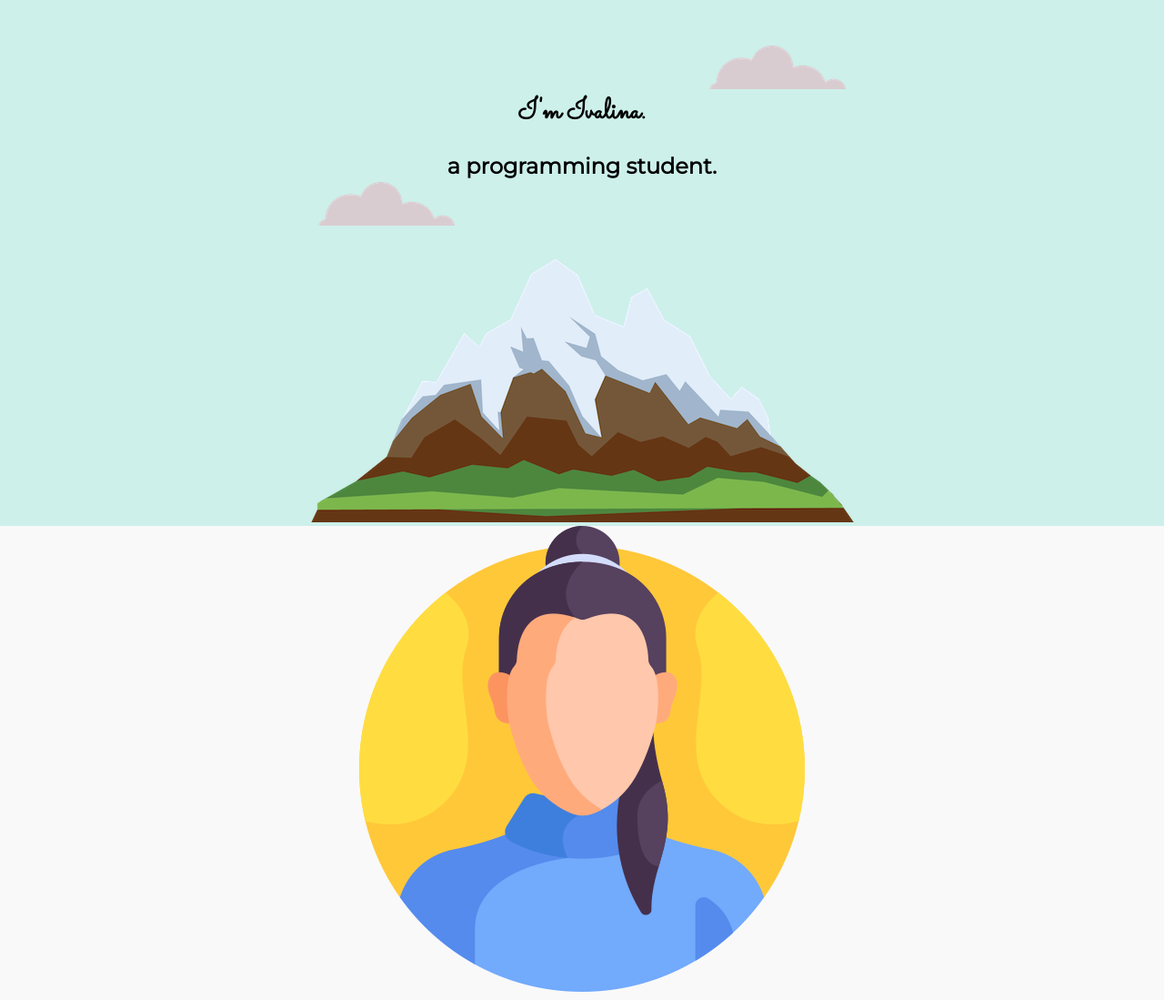
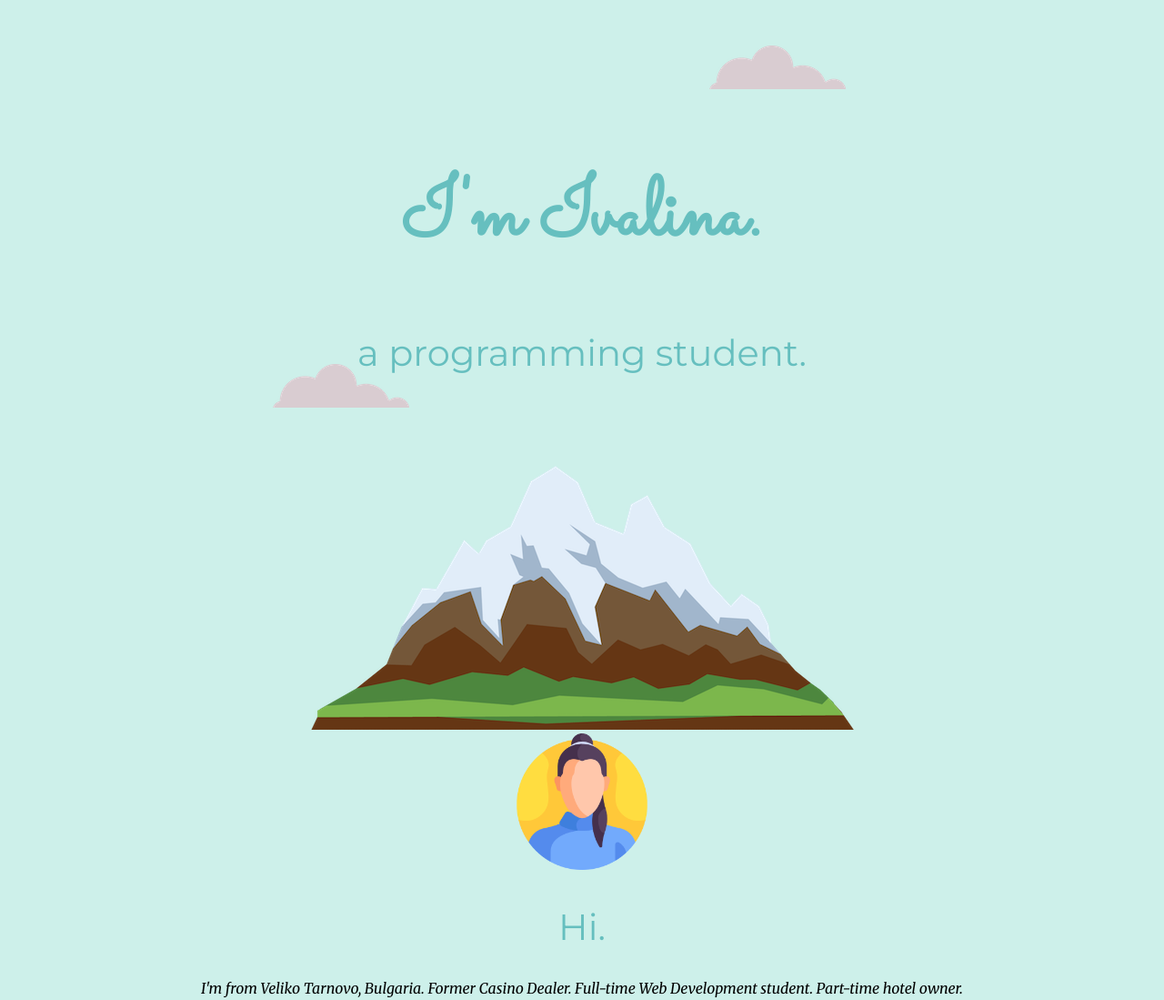
Before and after one commit to IvalinaNenova/Udemy-Courses, a plain HTML site: page Web Development Bootcamp/CSS - My Site/index.html in a window 1280 px wide. Shown: the top 1099 px of the page at 91% size. Drawn offline with Linux system fonts and the light colour scheme.

Commit message:
Changed text color

```diff
--- a/Web Development Bootcamp/CSS - My Site/css/styles.css
+++ b/Web Development Bootcamp/CSS - My Site/css/styles.css
@@ -6,34 +6,49 @@ body {
 }
 
 h1 {
-  margin-top: 0;
+  color: #66BFBF;
+  font-size: 5.625rem;
+  margin: 50px auto 0 auto;
   font-family: 'Sacramento', cursive;
+  line-height: 2;
 }
 h2{
+  color: #66BFBF;
+  font-size: 2.5rem;
+  font-family: 'Montserrat', sans-serif;
+  font-weight: normal;
+}
+h3{
+  color: #11999E;
   font-family: 'Montserrat', sans-serif;
 }
-h3{
-  font-family: 'Montserrat', sans-serif;
+a{
+  color: #11999E;
 }
 
 .top-container {
   background-color: #CDF0EA;
   position: relative;
   padding-top: 100px;
+
+
 }
 
 .middle-container {
-  background-color: #F9F9F9;
 }
 
+.icons{
+   width: 150px;
+}
+
+
 .bottom-container {
-  background-color: #F9F9F9;
 }
 
 .bottom-cloud {
   position: absolute;
-  top: 200px;
-  left: 350px
+  top: 400px;
+  left: 300px;
 }
 
 .top-cloud {
```
